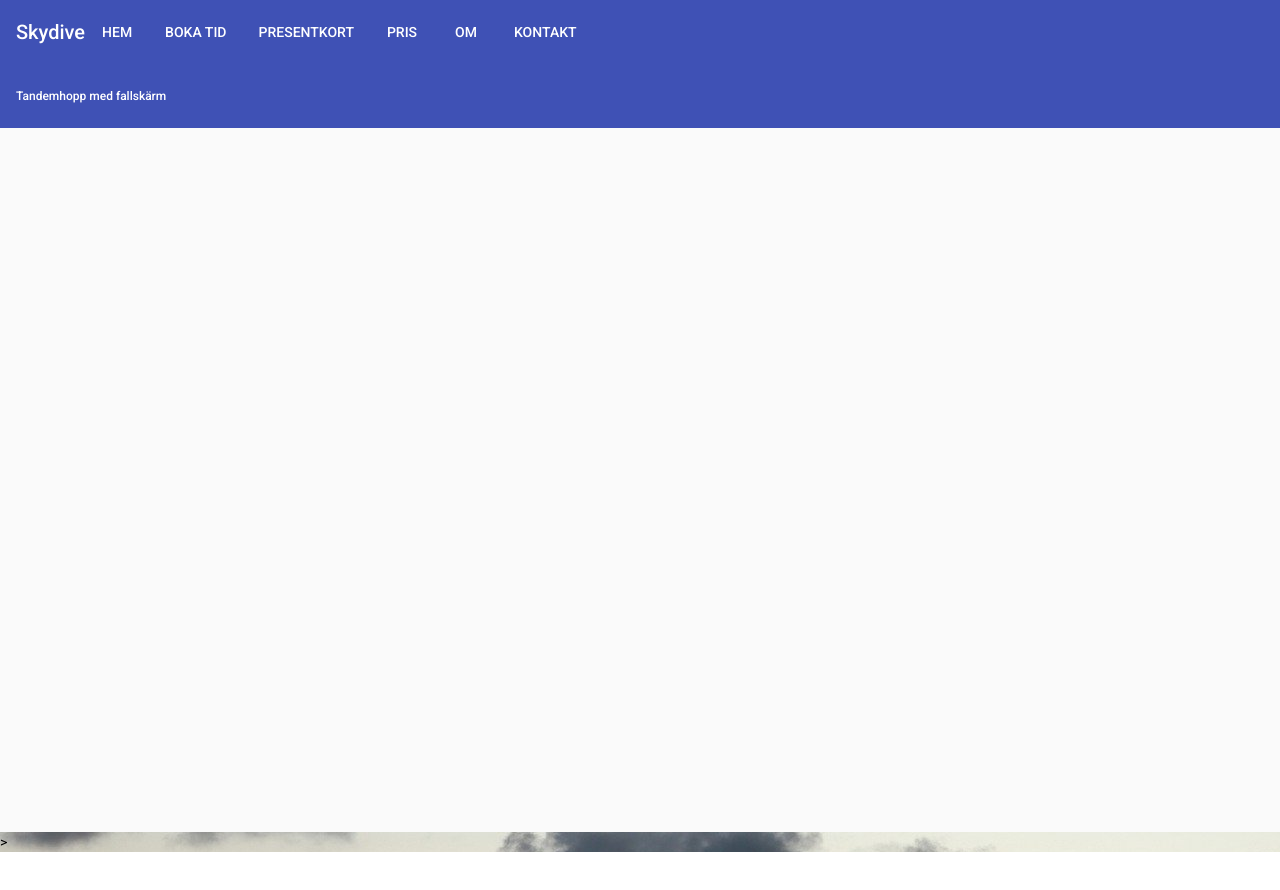
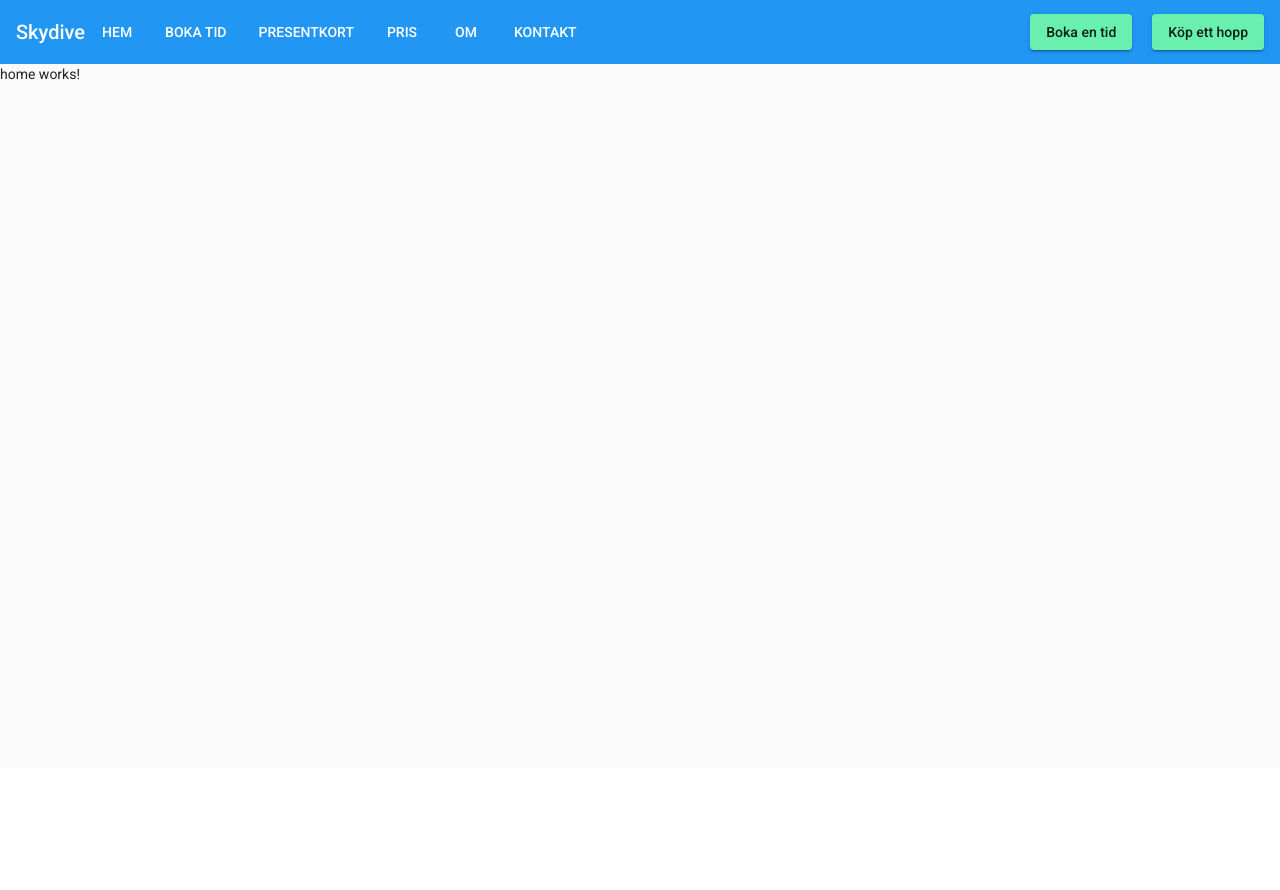
Before and after one commit to BenjaminAronsson/Tandemhopp, an Angular app: page /home in a window 1280 px wide. Before the commit this address led to /. Shown: the top 890 px of the page. Before the commit the page ends 852 px from the top, so only its background shows below. Built offline with nearby package versions, Linux system fonts and the light colour scheme.

Commit message:
updated navbar

```diff
--- a/src/app/app-routing.module.ts
+++ b/src/app/app-routing.module.ts
@@ -1,11 +1,26 @@
-import { NgModule } from '@angular/core';
-import { Routes, RouterModule } from '@angular/router';
+import { NgModule } from "@angular/core";
+import { Routes, RouterModule } from "@angular/router";
+import { BookingComponent } from "./routes/booking/booking.component";
+import { HomeComponent } from "./routes/home/home.component";
 
-
-const routes: Routes = [];
+const routes: Routes = [
+  {
+    path: "",
+    redirectTo: "home",
+    pathMatch: "full",
+  },
+  {
+    path: "home",
+    component: HomeComponent,
+  },
+  {
+    path: "book",
+    component: BookingComponent,
+  },
+];
 
 @NgModule({
   imports: [RouterModule.forRoot(routes)],
-  exports: [RouterModule]
+  exports: [RouterModule],
 })
-export class AppRoutingModule { }
+export class AppRoutingModule {}
--- a/src/app/app.component.html
+++ b/src/app/app.component.html
@@ -1,8 +1,8 @@
-<div style="background-image: url('../assets/images/plane.jpg')">
-  <!-- Toolbar -->
-  <app-navbar></app-navbar>>
+<!-- <div style="background-image: url('../assets/images/plane.jpg'); height: 100vh"> -->
+<!-- Toolbar -->
+<app-navbar></app-navbar>
 
-  <div class="content" role="main">
-    <router-outlet></router-outlet>
-  </div>
+<!-- Content -->
+<div class="content container" role="main">
+  <router-outlet></router-outlet>
 </div>
--- a/src/app/app.component.scss
+++ b/src/app/app.component.scss
@@ -0,0 +1,5 @@
+.container {
+  background-color: aquamarine;
+  height: 100vh;
+  width: fit-content;
+}
--- a/src/app/components/navbar/navbar.component.html
+++ b/src/app/components/navbar/navbar.component.html
@@ -3,17 +3,34 @@
     <button mat-icon-button *ngIf="useDropDown">
       <mat-icon (click)="sidenav.toggle()">menu</mat-icon>
     </button>
-    <h1>Skydive</h1>
+    <span>Skydive</span>
     <span class="menu-spacer"></span>
     <div *ngIf="!useDropDown">
       <a mat-button *ngFor="let link of links" [routerLink]="'/' + link.link">
         {{ link.name.toLocaleUpperCase() }}
       </a>
     </div>
+    <span class="flexExpand"></span>
+    <div *ngIf="!useDropDown">
+      <button mat-raised-button color="accent" class="action-button">
+        Boka en tid
+      </button>
+      <button mat-raised-button color="accent" class="action-button">
+        Köp ett hopp
+      </button>
+    </div>
   </mat-toolbar-row>
 
-  <mat-toolbar-row>
-    <span style="font-size: 12px">Tandemhopp med fallskärm</span>
+  <mat-toolbar-row *ngIf="useDropDown">
+    <!-- <div>
+      <span style="font-size: 16px">Tandemhopp med fallskärm</span>
+    </div> -->
+    <div>
+      <button mat-raised-button color="accent">Boka en tid</button>
+      <button mat-raised-button color="accent" class="action-button">
+        Köp ett hopp
+      </button>
+    </div>
   </mat-toolbar-row>
 </mat-toolbar>
 
--- a/src/app/components/navbar/navbar.component.scss
+++ b/src/app/components/navbar/navbar.component.scss
@@ -0,0 +1,7 @@
+.action-button {
+  margin-left: 20px;
+}
+
+.flexExpand {
+  flex: 1 1 auto;
+}
--- a/src/styles.scss
+++ b/src/styles.scss
@@ -11,7 +11,7 @@
 // Define the palettes for your theme using the Material Design palettes available in palette.scss
 // (imported above). For each palette, you can optionally specify a default, lighter, and darker
 // hue. Available color palettes: https://material.io/design/color/
-$tandemhopp-primary: mat-palette($mat-indigo);
+$tandemhopp-primary: mat-palette($mat-blue);
 $tandemhopp-accent: mat-palette($mat-green, A200, A100, A400);
 
 // The warn palette is optional (defaults to red).
```
